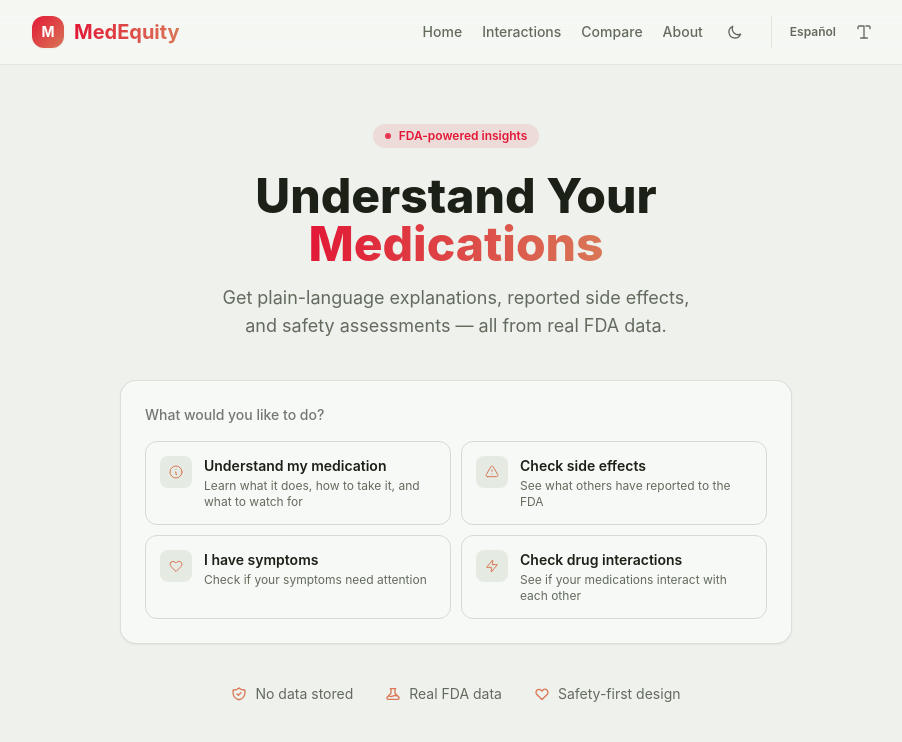
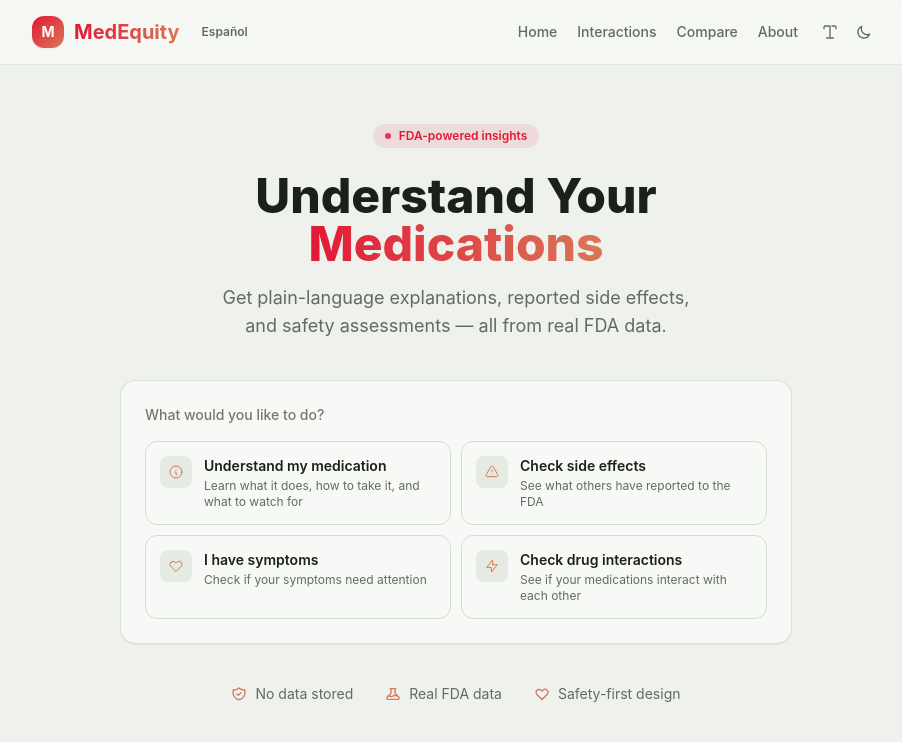
Before and after one commit to 532ab/medequity, a Next.js app: page / in a window 1280 px wide. Shown: the top 742 px of the page, without its empty margins (184-1086 px from the left). Built offline with nearby package versions, Linux system fonts and the light colour scheme.

Commit message:
Move language switcher next to logo, text size + theme on right

```diff
--- a/src/app/layout.tsx
+++ b/src/app/layout.tsx
@@ -49,6 +49,7 @@
           {/* Top nav — minimal on mobile, full on desktop */}
           <nav className="bg-[#f7f9f6]/80 dark:bg-dark-card/80 backdrop-blur-xl border-b border-sand/60 dark:border-dark-border sticky top-0 z-50 transition-colors duration-200" role="navigation" aria-label="Main navigation">
             <div className="max-w-4xl mx-auto px-4 sm:px-6 py-3 sm:py-4 flex items-center justify-between">
+              <div className="flex items-center gap-2 sm:gap-3">
                 <Link href="/" className="flex items-center gap-2 sm:gap-2.5 group" aria-label="MedEquity home">
                   <div className="w-7 h-7 sm:w-8 sm:h-8 bg-gradient-to-br from-lilly-red to-coral rounded-xl flex items-center justify-center shadow-sm group-hover:shadow-md transition-shadow" aria-hidden="true">
                     <span className="text-white font-bold text-xs sm:text-sm">M</span>
@@ -57,12 +58,13 @@
                     MedEquity
                   </span>
                 </Link>
+                <LanguageSwitcher />
+              </div>
               <div className="flex items-center gap-2 sm:gap-4">
                 <DesktopNav />
+                <div className="flex items-center gap-0.5">
+                  <TextSizeToggle />
                   <ThemeToggle />
-                <div className="flex items-center gap-0.5 border-l border-sand/60 dark:border-dark-border pl-2 ml-1">
-                  <LanguageSwitcher />
-                  <TextSizeToggle />
                 </div>
               </div>
             </div>
```
Lines whose indentation alone changed are shown as unchanged.
